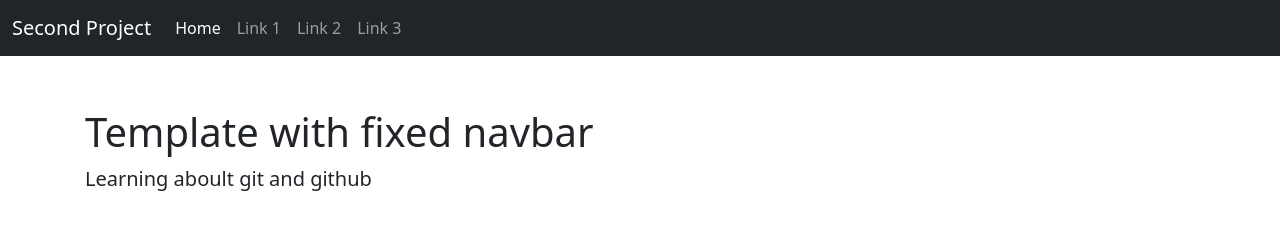
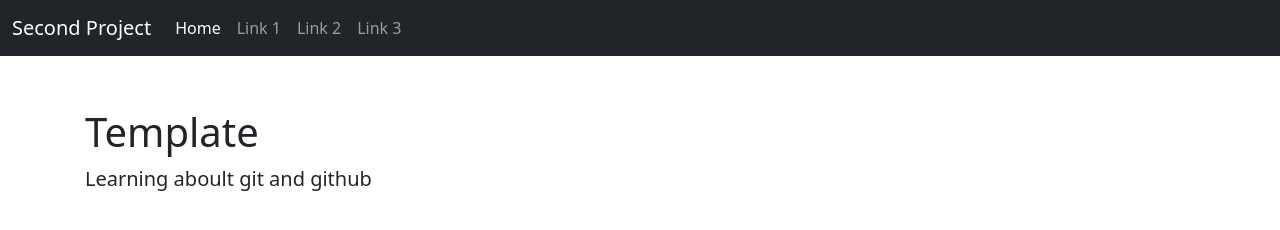
Before and after one commit to strattoncharles/Second-Project, a plain HTML site: page index.html in a window 1280 px wide. Drawn offline with nearby package versions, Linux system fonts and the light colour scheme.

Commit message:
removed some text from the title
removed some text from the title

```diff
--- a/index.html
+++ b/index.html
@@ -49,7 +49,7 @@
 
 <main class="flex-shrink-0">
    <div class="container">
-       <h1 class="mt-5">Template with fixed navbar</h1>
+       <h1 class="mt-5">Template</h1>
        <p class="lead">Learning aboult git and github</p>
    </div>
  </main>
```
